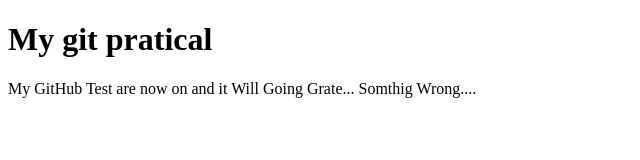
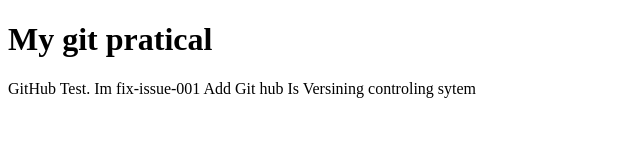
Before and after one commit to nikunjpatel5289/Test-git, a plain HTML site: page index.html in a window 1280 px wide. Shown: the full height of the page, 0-640 px from the left. Drawn offline with Linux system fonts and the light colour scheme.

Commit message:
fix-issue-001 in index.html

```diff
--- a/index.html
+++ b/index.html
@@ -7,6 +7,6 @@
 </head>
 <body>
     <h1>My git pratical</h1>
-    <span>My GitHub Test are now on and it Will Going Grate... Somthig Wrong....</span>
+    <span>GitHub Test. Im fix-issue-001 Add Git hub Is Versining controling sytem</span>
 </body>
 </html>
```
